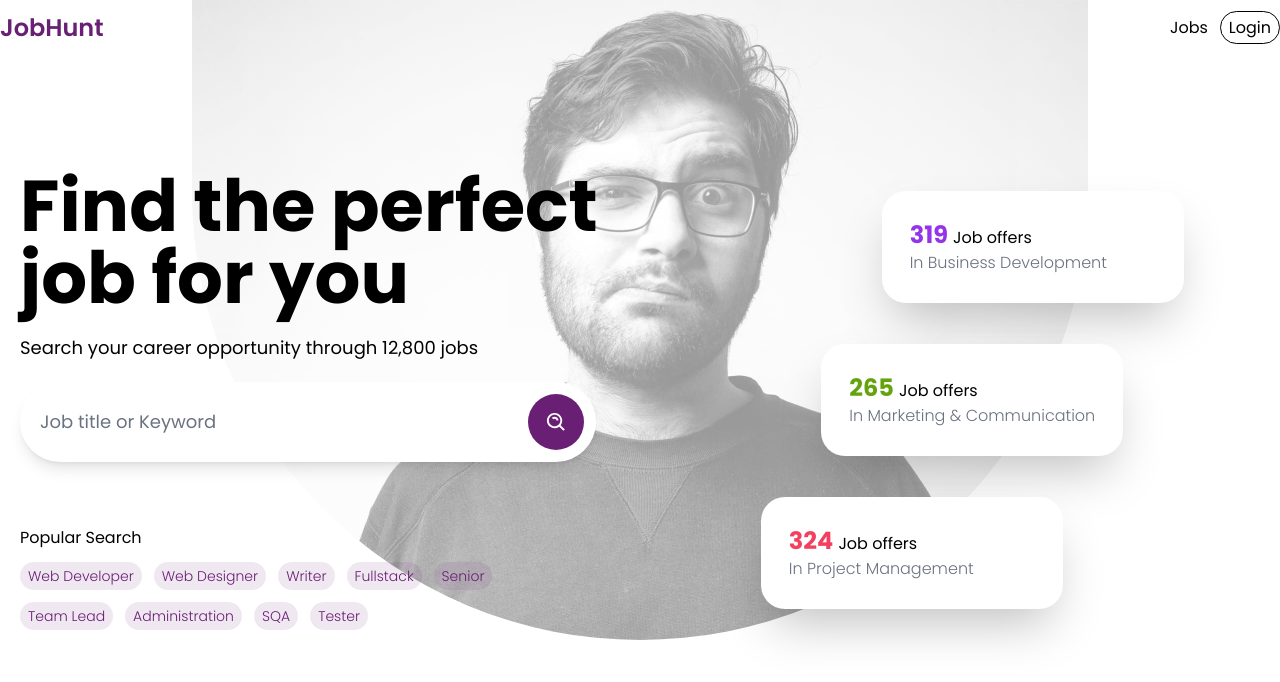
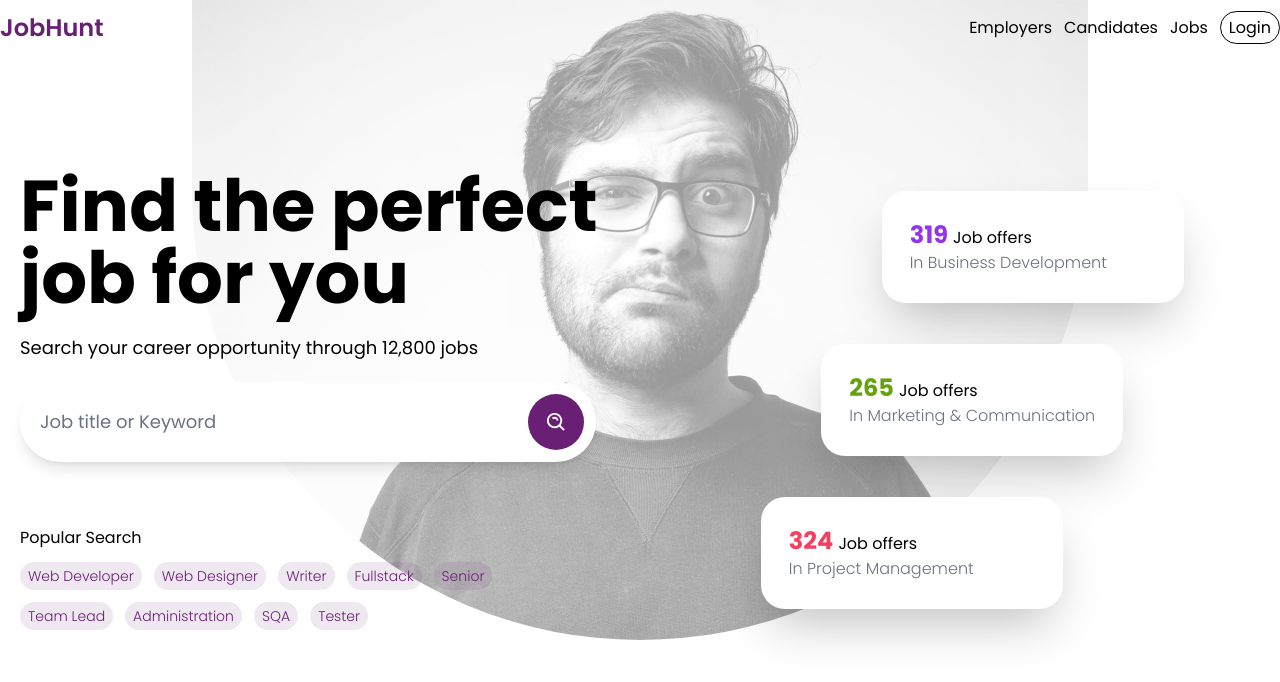
Before and after one commit to Samiul-Ahmed-96/job-hunt-client, a React (Create React App) app: page / in a window 1280 px wide. Shown: the top 682 px of the page. Built offline with nearby package versions, Linux system fonts and the light colour scheme; no server answers; the HTML template or start-up script is replaced by a standard one.

Commit message:
Added Employer & Candidates route and get data

```diff
--- /dev/null
+++ b/src/features/user/userApi.js
@@ -0,0 +1,13 @@
+import apiSlice from "../api/apiSlice";
+
+const userApi = apiSlice.injectEndpoints({
+    endpoints : (builder) => ({
+        getUser:builder.query({
+            query:()=>({
+                url:"/users"
+            })
+        })
+    })
+})
+
+export const {useGetUserQuery} = userApi;
--- a/src/layout/main/Navbar.js
+++ b/src/layout/main/Navbar.js
@@ -19,6 +19,7 @@ const Navbar = () => {
   };
 
   return (
+    <div>
       <nav
         className={`h-14 fixed w-full z-[999] ${
           pathname === "/" ? null : "bg-white"
@@ -27,6 +28,16 @@ const Navbar = () => {
         <ul className="max-w-[1600px] mx-auto flex gap-3 h-full items-center">
           <li className="flex-auto font-semibold text-2xl text-primary">
             <Link to="/">JobHunt</Link>
+          </li>
+          <li>
+            <Link className="hover:text-primary" to="/employers">
+              Employers
+            </Link>
+          </li>
+          <li>
+            <Link className="hover:text-primary" to="/candidates">
+              Candidates
+            </Link>
           </li>
           <li>
             <Link className="hover:text-primary" to="/jobs">
@@ -74,6 +85,7 @@ const Navbar = () => {
           )}
         </ul>
       </nav>
+    </div>
   );
 };
 
--- a/src/pages/JobDetails.js
+++ b/src/pages/JobDetails.js
@@ -1,6 +1,7 @@
 import React, { useEffect, useState } from "react";
 import { useForm } from "react-hook-form";
 import { toast } from "react-hot-toast";
+import Loading from '../components/reusable/Loading';
 
 import { BsArrowReturnRight, BsArrowRightShort } from "react-icons/bs";
 import { useSelector } from "react-redux";
@@ -86,6 +87,10 @@ const JobDetails = () => {
     }
   },[isSuccess])
 
+
+  if(isLoading) {
+    return <Loading/>
+  }
 
   return (
     <div className="pt-14 grid grid-cols-12 gap-5">
--- /dev/null
+++ b/src/pages/candidates/Candidates.js
@@ -0,0 +1,14 @@
+import React from 'react'
+
+const Candidates = () => {
+  return (
+    <div className="pt-14">
+    <div className="bg-primary/10 p-5 rounded-2xl">
+      <h1 className="font-semibold text-xl">Candidates</h1>
+    </div>
+    <div className="grid grid-cols-2 gap-5 mt-5"></div>
+  </div>
+  )
+}
+
+export default Candidates
--- /dev/null
+++ b/src/pages/employers/Employers.js
@@ -0,0 +1,20 @@
+import React from "react";
+import { useGetUserQuery } from "../../features/user/userApi";
+
+const Employers = () => {
+  const { data, isLoading, isFetching } = useGetUserQuery();
+
+  const users = data?.data || [];
+  const filterEmployers = users.filter((user) => user.role === "employer");
+
+  return (
+    <div className="pt-14">
+      <div className="bg-primary/10 p-5 rounded-2xl">
+        <h1 className="font-semibold text-xl">Employers</h1>
+      </div>
+      <div className="grid grid-cols-2 gap-5 mt-5"></div>
+    </div>
+  );
+};
+
+export default Employers;
```
Also changed, not shown: src/routes/routes.js (+10 -0 lines). Lines whose indentation alone changed are shown as unchanged.
